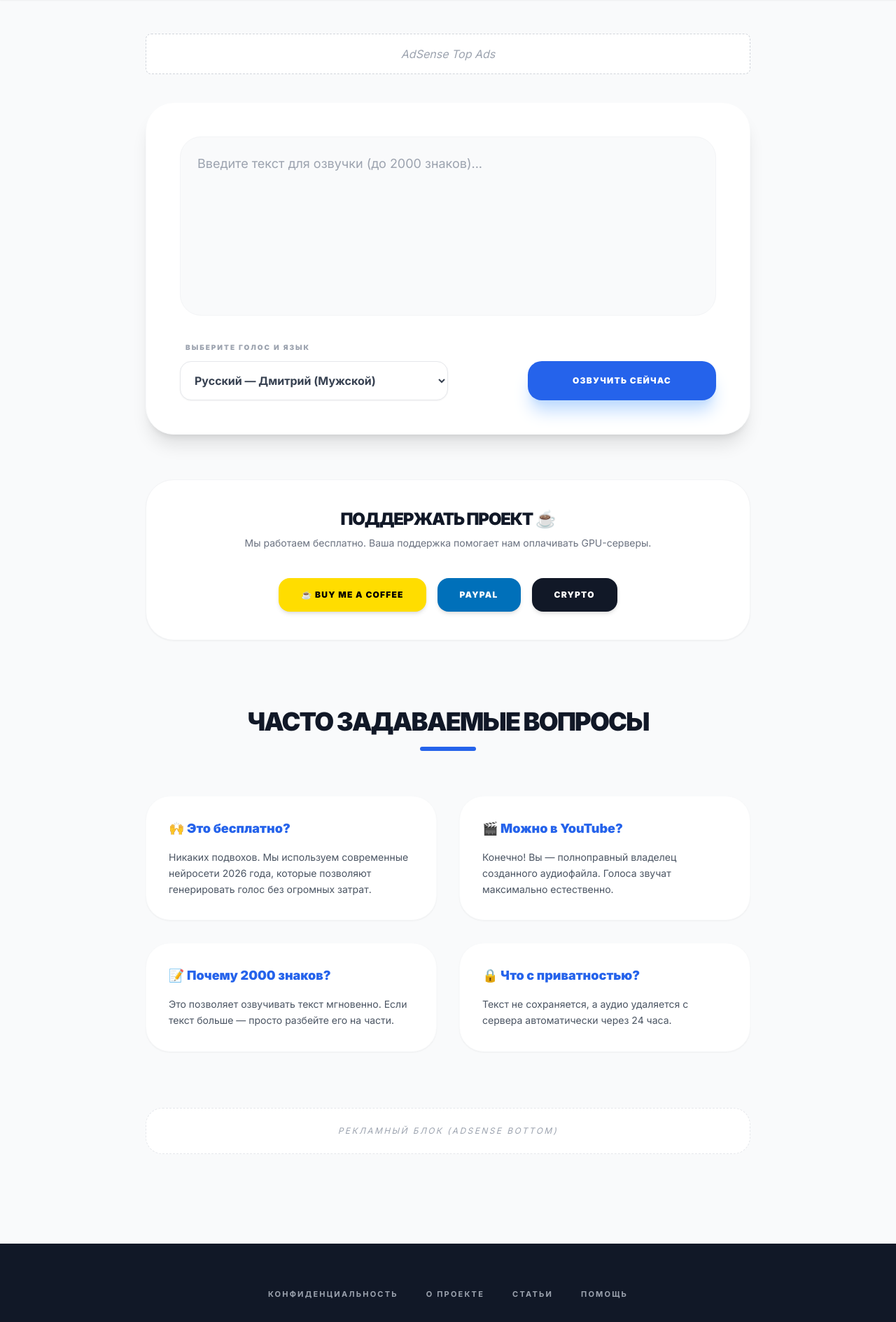
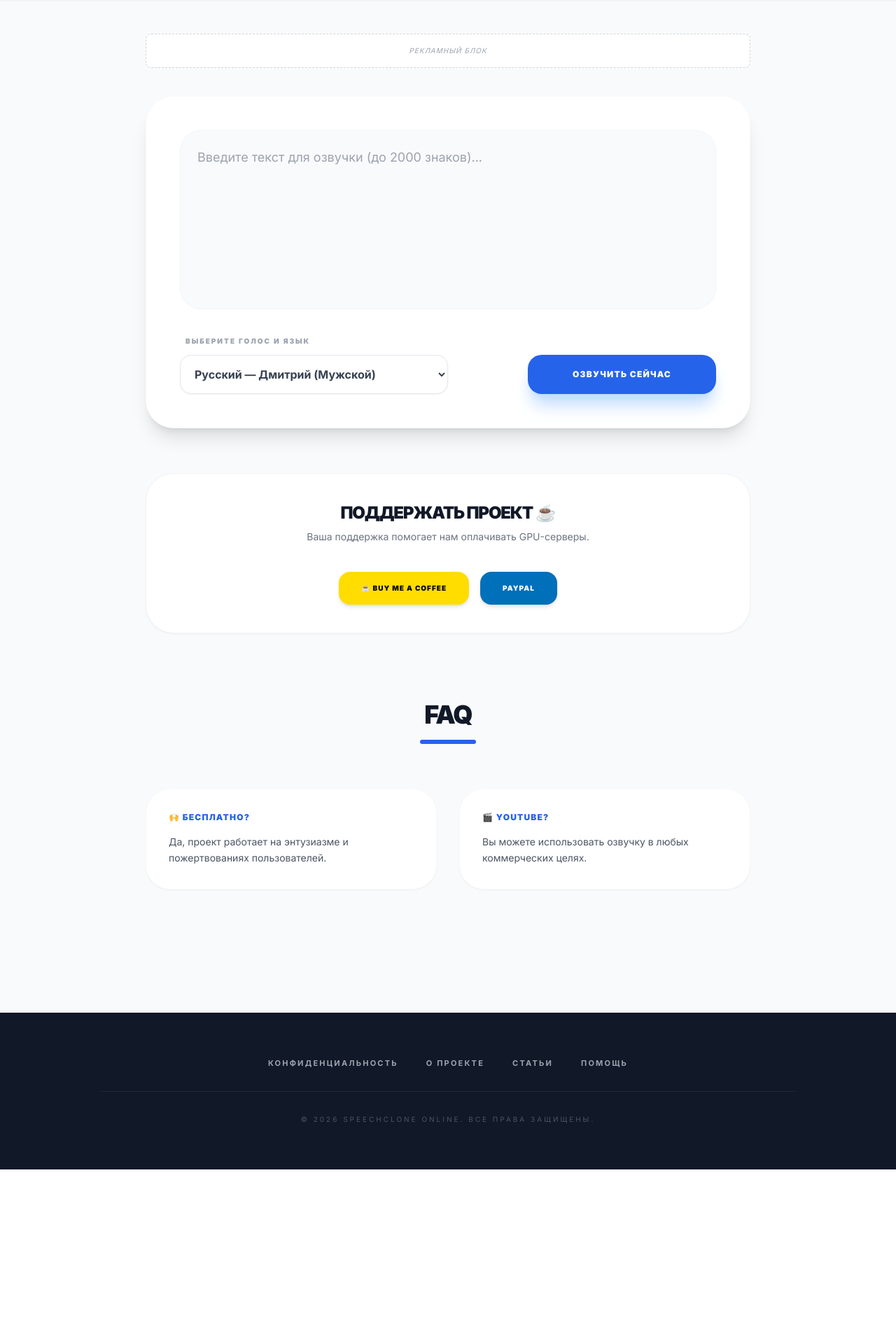
Before and after one commit to olvereal-cpu/speech-clone, a FastAPI app: page / in a window 1280 px wide. Shown: the part 65-1954 px from the top of the page at 70% size. After the commit the page ends 1736 px from the top, so only its background shows below. Run offline with FastAPI, Linux system fonts and the light colour scheme; some libraries are stand-ins or nearby versions.

Commit message:
Update index.html

```diff
--- a/templates/index.html
+++ b/templates/index.html
@@ -1,9 +1,13 @@
-{% extends "base.html" %} {% block content %}
+{% extends "base.html" %}
+{% block content %}
 
-<main class="max-w-4xl mx-auto px-4 py-12"> <div class="mb-10 p-4 bg-white border border-dashed border-gray-300 rounded-lg text-center text-gray-400 italic"> AdSense Top Ads </div>
+<main class="max-w-4xl mx-auto px-4 py-12">
+    <div class="mb-10 p-4 bg-white border border-dashed border-gray-300 rounded-lg text-center text-gray-400 italic text-[10px] uppercase tracking-widest">
+        Рекламный блок
+    </div>
 
     <section class="bg-white rounded-[40px] shadow-xl p-8 md:p-12 border border-gray-50">
-    <textarea id="text" class="w-full h-64 p-6 bg-gray-50 border border-gray-100 rounded-[30px] outline-none focus:ring-4 focus:ring-blue-100 text-lg resize-none transition-all" placeholder="Введите текст для озвучки (до 2000 знаков)..."></textarea>
+        <textarea id="text" class="w-full h-64 p-6 bg-gray-50 border border-gray-100 rounded-[30px] outline-none focus:ring-4 focus:ring-blue-100 text-lg resize-none transition-all font-medium" placeholder="Введите текст для озвучки (до 2000 знаков)..."></textarea>
 
         <div class="mt-8 flex flex-col md:flex-row gap-6 items-end justify-between">
             <div class="w-full md:w-1/2">
@@ -33,85 +37,94 @@
             </button>
         </div>
 
-    <div id="result" class="mt-12 pt-12 border-t border-gray-100 hidden text-center animate-fade-in">
+        <div id="result" class="mt-12 pt-12 border-t border-gray-100 hidden text-center">
             <audio id="player" controls class="w-full mb-8 rounded-xl"></audio>
-        <a id="download" href="#" download class="inline-flex items-center gap-3 px-12 py-5 bg-green-500 text-white rounded-[20px] font-black hover:bg-green-600 transition-all shadow-lg shadow-green-100 uppercase tracking-widest text-xs">
-            <span>Скачать MP3</span>
+            <div class="flex flex-wrap justify-center gap-4">
+                <a id="download" href="#" download class="px-12 py-5 bg-green-500 text-white rounded-[20px] font-black hover:bg-green-600 transition-all shadow-lg shadow-green-100 uppercase tracking-widest text-[10px]">
+                    Скачать MP3
                 </a>
+            </div>
         </div>
     </section>
 
     <section class="mt-16 p-10 bg-white rounded-[40px] border border-gray-100 text-center shadow-sm">
         <h3 class="text-2xl font-black mb-2 uppercase tracking-tighter">Поддержать проект ☕</h3>
-    <p class="text-gray-500 mb-10 text-sm font-medium">Мы работаем бесплатно. Ваша поддержка помогает нам оплачивать GPU-серверы.</p>
+        <p class="text-gray-500 mb-10 text-sm font-medium">Ваша поддержка помогает нам оплачивать GPU-серверы.</p>
         <div class="flex flex-wrap justify-center gap-4">
-        <a href="[https://www.buymeacoffee.com/ТВОЙ_НИК](https://www.buymeacoffee.com/ТВОЙ_НИК)" target="_blank" class="px-8 py-4 bg-[#FFDD00] text-black font-black rounded-2xl hover:scale-105 transition-all text-xs uppercase tracking-widest shadow-md">☕ Buy me a coffee</a>
-        <a href="[https://paypal.me/velial39@gmail.com](https://paypal.me/velial39@gmail.com)" target="_blank" class="px-8 py-4 bg-[#0070ba] text-white font-black rounded-2xl hover:scale-105 transition-all text-xs uppercase tracking-widest shadow-md">PayPal</a>
-        <button onclick="alert('BTC: твой-адрес\nUSDT (TRC20): твой-адрес')" class="px-8 py-4 bg-gray-900 text-white font-black rounded-2xl hover:scale-105 transition-all text-xs uppercase tracking-widest shadow-md">Crypto</button>
+            <a href="https://www.buymeacoffee.com/speechclone" target="_blank" class="px-8 py-4 bg-[#FFDD00] text-black font-black rounded-2xl hover:scale-105 transition-all text-[10px] uppercase tracking-widest shadow-md">☕ Buy me a coffee</a>
+            <a href="https://paypal.me/velial39@gmail.com" target="_blank" class="px-8 py-4 bg-[#0070ba] text-white font-black rounded-2xl hover:scale-105 transition-all text-[10px] uppercase tracking-widest shadow-md">PayPal</a>
         </div>
     </section>
 
     <section class="mt-24 mb-12">
         <div class="text-center mb-16">
-        <h3 class="text-4xl font-black text-gray-900 uppercase tracking-tighter">Часто задаваемые вопросы</h3>
+            <h3 class="text-4xl font-black text-gray-900 uppercase tracking-tighter">FAQ</h3>
             <div class="h-1.5 w-20 bg-blue-600 mx-auto mt-4 rounded-full"></div>
         </div>
-
         <div class="grid grid-cols-1 md:grid-cols-2 gap-8">
-        <div class="bg-white p-8 rounded-[35px] border border-gray-50 shadow-sm hover:shadow-md transition-all">
-            <h4 class="text-lg font-black text-blue-600 mb-4 flex items-center gap-3">🙌 Это бесплатно?</h4>
-            <p class="text-gray-600 leading-relaxed text-sm font-medium">Никаких подвохов. Мы используем современные нейросети 2026 года, которые позволяют генерировать голос без огромных затрат.</p>
+            <div class="bg-white p-8 rounded-[35px] border border-gray-50 shadow-sm">
+                <h4 class="text-lg font-black text-blue-600 mb-4 uppercase text-xs tracking-widest">🙌 Бесплатно?</h4>
+                <p class="text-gray-600 leading-relaxed text-sm font-medium">Да, проект работает на энтузиазме и пожертвованиях пользователей.</p>
             </div>
-        <div class="bg-white p-8 rounded-[35px] border border-gray-50 shadow-sm hover:shadow-md transition-all">
-            <h4 class="text-lg font-black text-blue-600 mb-4 flex items-center gap-3">🎬 Можно в YouTube?</h4>
-            <p class="text-gray-600 leading-relaxed text-sm font-medium">Конечно! Вы — полноправный владелец созданного аудиофайла. Голоса звучат максимально естественно.</p>
-        </div>
-        <div class="bg-white p-8 rounded-[35px] border border-gray-50 shadow-sm hover:shadow-md transition-all">
-            <h4 class="text-lg font-black text-blue-600 mb-4 flex items-center gap-3">📝 Почему 2000 знаков?</h4>
-            <p class="text-gray-600 leading-relaxed text-sm font-medium">Это позволяет озвучивать текст мгновенно. Если текст больше — просто разбейте его на части.</p>
-        </div>
-        <div class="bg-white p-8 rounded-[35px] border border-gray-50 shadow-sm hover:shadow-md transition-all">
-            <h4 class="text-lg font-black text-blue-600 mb-4 flex items-center gap-3">🔒 Что с приватностью?</h4>
-            <p class="text-gray-600 leading-relaxed text-sm font-medium">Текст не сохраняется, а аудио удаляется с сервера автоматически через 24 часа.</p>
+            <div class="bg-white p-8 rounded-[35px] border border-gray-50 shadow-sm">
+                <h4 class="text-lg font-black text-blue-600 mb-4 uppercase text-xs tracking-widest">🎬 YouTube?</h4>
+                <p class="text-gray-600 leading-relaxed text-sm font-medium">Вы можете использовать озвучку в любых коммерческих целях.</p>
             </div>
         </div>
     </section>
-
-<div class="mt-20 p-6 bg-white border border-dashed border-gray-200 rounded-3xl text-center text-gray-400 text-xs italic uppercase tracking-[0.2em]">
-    Рекламный блок (AdSense Bottom)
-</div>
 </main>
 
-<script> async function generateAudio() { const btn = document.getElementById('mainBtn'); const text = document.getElementById('text').value; const voice = document.getElementById('voiceSelect').value; // Исправлено на voiceSelect
+<script>
+async function generateAudio() {
+    const btn = document.getElementById('mainBtn');
+    const textInput = document.getElementById('text');
+    const voiceSelect = document.getElementById('voiceSelect');
 
-if(!text) return alert(&quot;Пожалуйста, введите текст&quot;);
+    if(!textInput.value.trim()) return alert("Пожалуйста, введите текст");
 
     btn.disabled = true;
-btn.innerHTML = `&lt;span class=&quot;animate-pulse&quot;&gt;Генерируем...&lt;/span&gt;`;
+    btn.innerHTML = `<span class="animate-pulse tracking-widest">Генерируем...</span>`;
 
     try {
-    const response = await fetch(&#39;/api/generate&#39;, {
-        method: &#39;POST&#39;,
-        headers: {&#39;Content-Type&#39;: &#39;application/json&#39;},
-        body: JSON.stringify({text: text, voice: voice}) // Отправляем правильные ключи
+        const response = await fetch('/api/generate', {
+            method: 'POST',
+            headers: {
+                'Content-Type': 'application/json',
+                'Accept': 'application/json'
+            },
+            body: JSON.stringify({
+                text: textInput.value,
+                voice: voiceSelect.value
+            })
         });
+
+        if (!response.ok) {
+            const errorText = await response.text();
+            throw new Error(errorText || "Ошибка сервера");
+        }
+
         const data = await response.json();
 
         if(data.audio_url) {
-        const player = document.getElementById(&#39;player&#39;);
+            const player = document.getElementById('player');
+            const resultDiv = document.getElementById('result');
+            const downloadLink = document.getElementById('download');
+
             player.src = data.audio_url;
-        document.getElementById(&#39;download&#39;).href = data.audio_url;
-        document.getElementById(&#39;result&#39;).classList.remove(&#39;hidden&#39;);
+            downloadLink.href = data.audio_url;
+            resultDiv.classList.remove('hidden');
             player.play();
         } else {
-        alert(&quot;Ошибка: &quot; + (data.error || &quot;Неизвестная ошибка&quot;));
+            alert("Ошибка: Не удалось получить ссылку на файл");
         }
     } catch (e) {
-    alert(&quot;Ошибка сервера. Попробуйте обновить страницу.&quot;);
+        console.error("Ошибка API:", e);
+        alert("Произошла ошибка при генерации. Попробуйте еще раз.");
     } finally {
         btn.disabled = false;
-    btn.innerText = &quot;Озвучить сейчас&quot;;
+        btn.innerText = "Озвучить сейчас";
     }
-} </script>
+}
+</script>
 
 {% endblock %}
```
Lines whose indentation alone changed are shown as unchanged.
